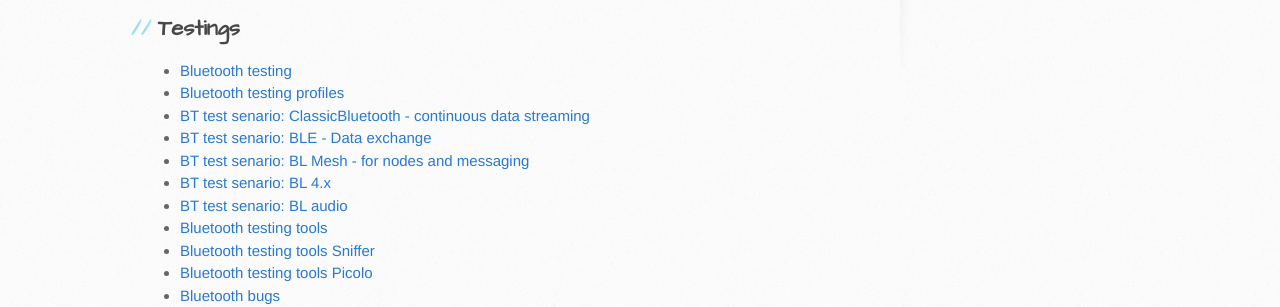
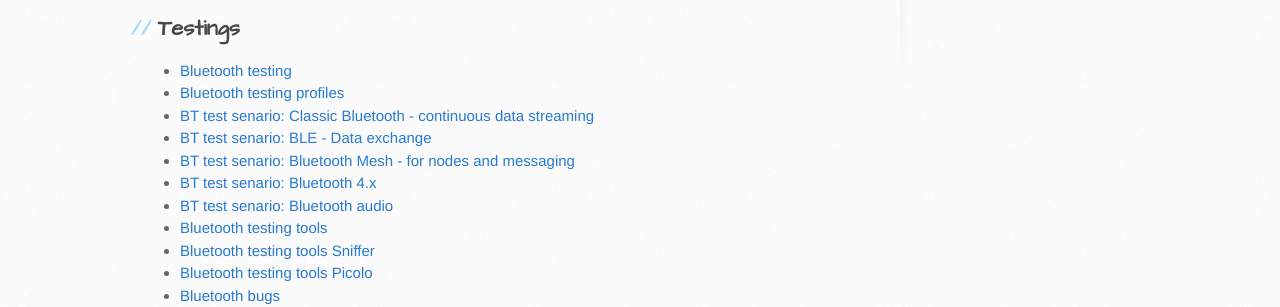
Before and after one commit to trumpfheller/trumpfheller.github.io, a Jekyll site: the page built from index.md, in a window 1280 px wide. Shown: the part 657-964 px from the top of the page. Built offline with Jekyll 4.4.1, drawn with Linux system fonts in a browser that asks for light colours.

Commit message:
Update index.md

```diff
--- a/index.md
+++ b/index.md
@@ -27,11 +27,11 @@ layout: default
 ## Testings
 - [Bluetooth testing](./testing/bt.html)
 - [Bluetooth testing profiles](./testing/bt_profiles.html)
-- [BT test senario: ClassicBluetooth - continuous data streaming](./testing/bt_scenario_ClassicBluetooth.html)
+- [BT test senario: Classic Bluetooth - continuous data streaming](./testing/bt_scenario_ClassicBluetooth.html)
 - [BT test senario: BLE - Data exchange](./testing/bt_scenario_BLE.html)
-- [BT test senario: BL Mesh - for nodes and messaging](./testing/bt_scenario_mesh.html)
-- [BT test senario: BL 4.x](./testing/bt_scenario_Bluetooth4.html)
-- [BT test senario: BL audio](./testing/bt_scenario_audio.html)
+- [BT test senario: Bluetooth Mesh - for nodes and messaging](./testing/bt_scenario_mesh.html)
+- [BT test senario: Bluetooth 4.x](./testing/bt_scenario_Bluetooth4.html)
+- [BT test senario: Bluetooth audio](./testing/bt_scenario_audio.html)
 - [Bluetooth testing tools](./testing/btt.html)
 - [Bluetooth testing tools Sniffer](./testing/btt_sniffers.html)
 - [Bluetooth testing tools Picolo](./testing/btt_picolo.html)
```
